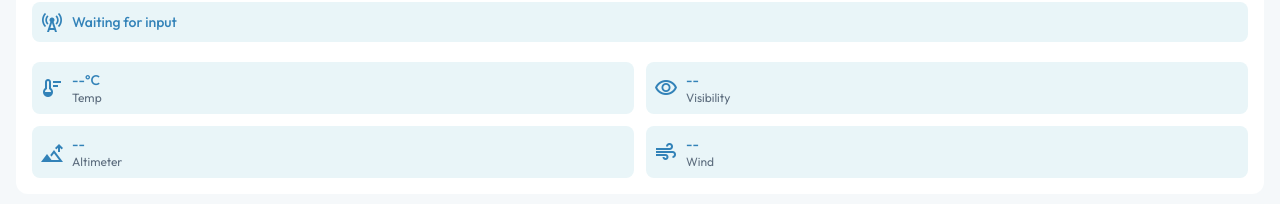
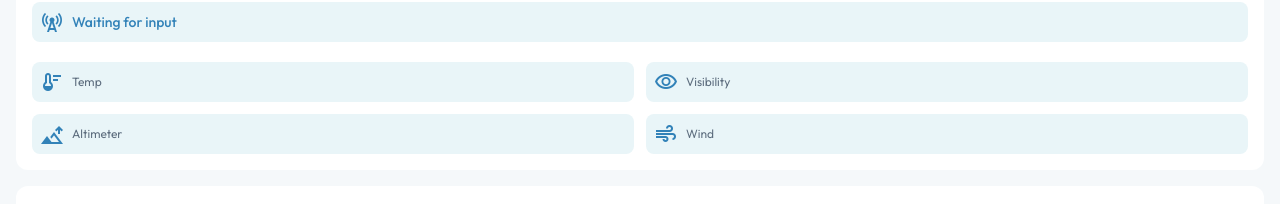
Before and after one commit to Aditya10801/Preflight, a React (Vite) app in the folder frontend/: page / in a window 1280 px wide. Shown: the part 186-390 px from the top of the page. Built offline with nearby package versions, Linux system fonts and the light colour scheme; no server answers.

Commit message:
ui update

```diff
--- a/frontend/src/App.jsx
+++ b/frontend/src/App.jsx
@@ -14,12 +14,12 @@ function App() {
   const [weatherData, setWeatherData] = useState({
     stationName: "Waiting for input",
     rawMetar: "",
-    temp: "--",
-    vis: "--",
-    alt: "--",
-    wind: "--",
+    temp: "",
+    vis: "",
+    alt: "",
+    wind: "",
     runways: [],
-    fltCat: "--"
+    fltCat: ""
      // Add this to hold the array
   });
 
@@ -31,7 +31,7 @@ function App() {
       setWeatherData({
         stationName: data.stationName,
         rawMetar: data.rawMetar,
-        temp: data.temp,
+        temp: `${data.temp}°C`,
         vis: data.vis,
         alt: data.alt,
         wind: data.wind,
@@ -61,7 +61,7 @@ function App() {
       <Current
         stationName={weatherData.stationName}
         rawMetar={weatherData.rawMetar}
-        temp={weatherData.temp}
+        temp={`${weatherData.temp}`}
         vis={weatherData.vis}
         alt={weatherData.alt}
         wind={weatherData.wind}
--- a/frontend/src/components/Current.jsx
+++ b/frontend/src/components/Current.jsx
@@ -15,7 +15,7 @@ export default function Current(props) {
           {props.rawMetar}
         </p>
         <div className="grid grid-cols-2 gap-3">
-          <Chip icon="thermostat" value={`${props.temp}°C`} type="Temp"/>
+          <Chip icon="thermostat" value={`${props.temp}`} type="Temp"/>
           <Chip icon="visibility" value={props.vis} type="Visibility"/>
           <Chip icon="altitude" value={props.alt} type="Altimeter"/>
            <Chip icon="air" value={props.wind} type="Wind"/>
```
